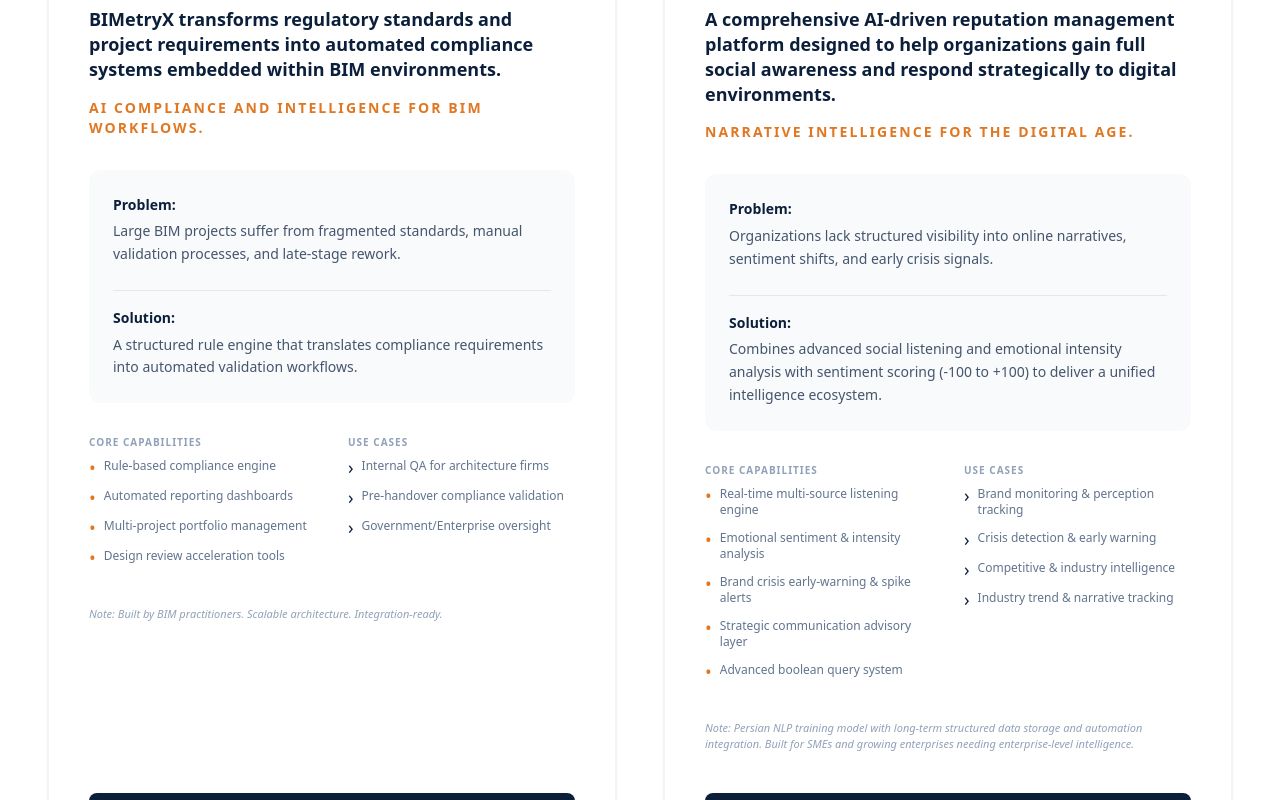
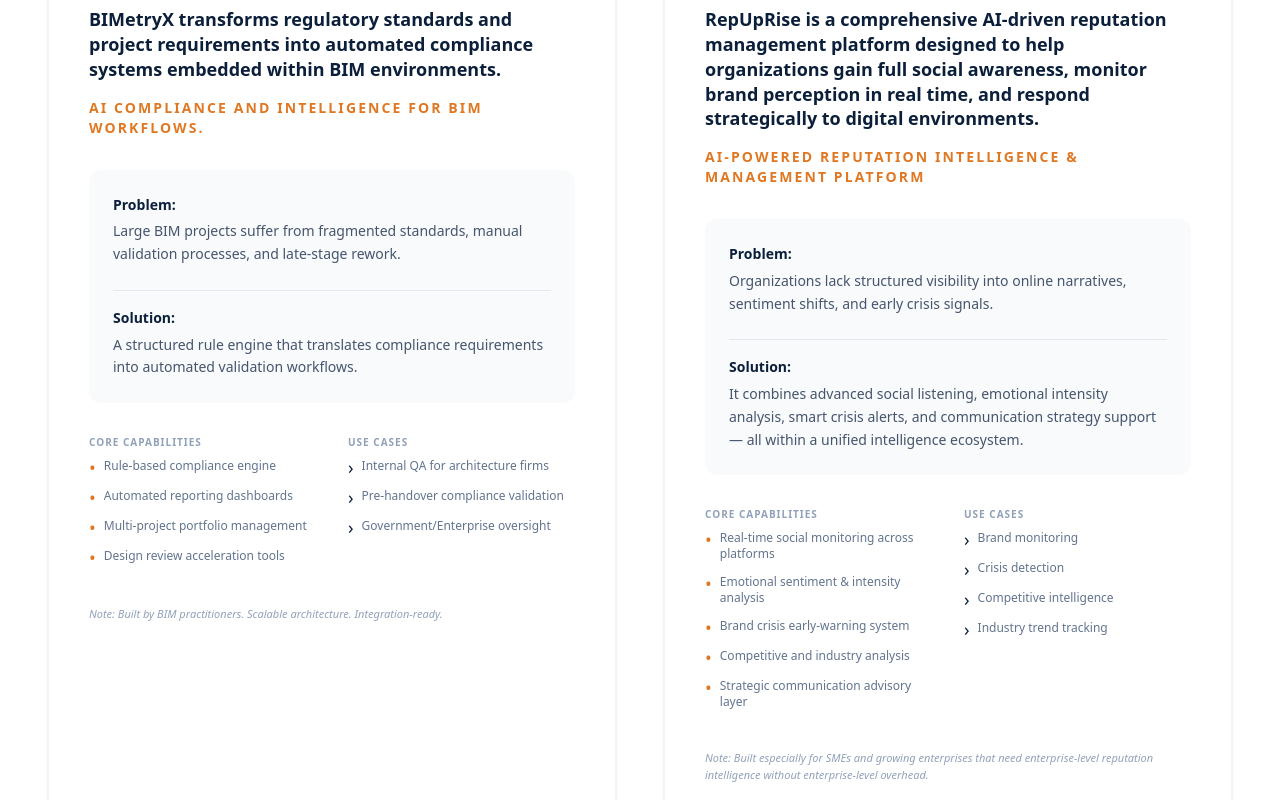
Before and after one commit to ali-sanaati/720AiStudio, a Next.js app: page / in a window 1280 px wide. Shown: the part 1820-2620 px from the top of the page. Built offline with nearby package versions, Linux system fonts and the light colour scheme.

Commit message:
change repuprise logo and repuprise details in 720 page

```diff
--- a/src/app/repuprise/page.tsx
+++ b/src/app/repuprise/page.tsx
@@ -16,7 +16,7 @@
     title: "RepUpRise",
     description: "RepUpRise",
     icons: {
-      icon: "/images/repuprise-logo.png",
+      icon: "/images/repuprise-icon.png",
     },
   }
 
--- a/src/components/templates/720/ProductsIndex.tsx
+++ b/src/components/templates/720/ProductsIndex.tsx
@@ -29,24 +29,24 @@
   {
     id: "repuprise",
     name: "RepUpRise",
-    statement: "A comprehensive AI-driven reputation management platform designed to help organizations gain full social awareness and respond strategically to digital environments.",
-    positioning: "Narrative intelligence for the digital age.",
+    statement: "RepUpRise is a comprehensive AI-driven reputation management platform designed to help organizations gain full social awareness, monitor brand perception in real time, and respond strategically to digital environments.",
+    positioning: "AI-Powered Reputation Intelligence & Management Platform",
     problem: "Organizations lack structured visibility into online narratives, sentiment shifts, and early crisis signals.",
-    solution: "Combines advanced social listening and emotional intensity analysis with sentiment scoring (-100 to +100) to deliver a unified intelligence ecosystem.",
+    solution: "It combines advanced social listening, emotional intensity analysis, smart crisis alerts, and communication strategy support — all within a unified intelligence ecosystem.",
     capabilities: [
-      "Real-time multi-source listening engine ",
-      "Emotional sentiment & intensity analysis ",
-      "Brand crisis early-warning & spike alerts ",
-      "Strategic communication advisory layer ",
-      "Advanced boolean query system "
+      "Real-time social monitoring across platforms",
+      "Emotional sentiment & intensity analysis",
+      "Brand crisis early-warning system",
+      "Competitive and industry analysis",
+      "Strategic communication advisory layer"
     ],
     useCases: [
-      "Brand monitoring & perception tracking ",
-      "Crisis detection & early warning ",
-      "Competitive & industry intelligence",
-      "Industry trend & narrative tracking "
+      "Brand monitoring",
+      "Crisis detection",
+      "Competitive intelligence",
+      "Industry trend tracking"
     ],
-    differentiation: "Persian NLP training model with long-term structured data storage and automation integration. Built for SMEs and growing enterprises needing enterprise-level intelligence.",
+    differentiation: "Built especially for SMEs and growing enterprises that need enterprise-level reputation intelligence without enterprise-level overhead.",
     ctaLink: "/repuprise"
   },
   {
--- a/src/components/templates/repuprise/AboutAndContact.tsx
+++ b/src/components/templates/repuprise/AboutAndContact.tsx
@@ -1,4 +1,5 @@
 import React from 'react';
+import { Mail } from 'lucide-react';
 
 const AboutAndContact = () => {
   return (
@@ -53,10 +54,15 @@
             </p>
 
             <div className="flex flex-col md:flex-row justify-center items-center gap-8 mb-12">
-              <div className="flex items-center gap-3">
-                <span className="text-[#5B3E7A] text-xl">📧</span>
-                <span className="text-white font-bold tracking-wider">info@repuprise.com</span>
-              </div>
+              <a
+                href="mailto:info@repuprise.com"
+                className="flex items-center gap-3 text-white font-bold tracking-wider hover:text-[#B885BE] transition-colors group"
+              >
+                <span className="w-12 h-12 rounded-xl bg-[#5B3E7A]/30 border border-[#5B3E7A]/50 flex items-center justify-center text-[#B885BE] group-hover:bg-[#5B3E7A]/50 group-hover:text-white transition-all">
+                  <Mail size={22} strokeWidth={2} />
+                </span>
+                info@repuprise.com
+              </a>
             </div>
 
             <button className="bg-[#5B3E7A] text-white px-12 py-5 rounded-full font-black uppercase tracking-[0.2em] hover:scale-105 transition-transform shadow-xl shadow-[#5B3E7A]/20">
--- a/src/components/templates/repuprise/Footer.tsx
+++ b/src/components/templates/repuprise/Footer.tsx
@@ -61,7 +61,7 @@
               <img
                 src="/images/repuprise-logo.png"
                 alt="RepUpRise"
-                className="h-12"
+                className="h-14"
               />
             </Link>
             <p className="text-[#8F7FA8] text-sm leading-relaxed max-w-xs mb-6">
--- a/src/components/templates/repuprise/Navbar.tsx
+++ b/src/components/templates/repuprise/Navbar.tsx
@@ -117,7 +117,7 @@
     <nav className="fixed w-full z-50 bg-[#1E1B22]/95 backdrop-blur-md border-b border-[#3F2A54]">
       <div className="container mx-auto px-6 h-20 flex justify-between items-center">
         <Link href="/repuprise" className="flex items-center">
-          <img src="/images/repuprise-logo.png" alt="RepUpRise" className="h-12 md:h-16" />
+          <img src="/images/repuprise-icon.png" alt="RepUpRise" className="h-12 md:h-13" />
         </Link>
 
         {/* Desktop nav */}
```
Also changed, not shown: public/images/repuprise-icon.png (added), public/images/repuprise-logo.png.
